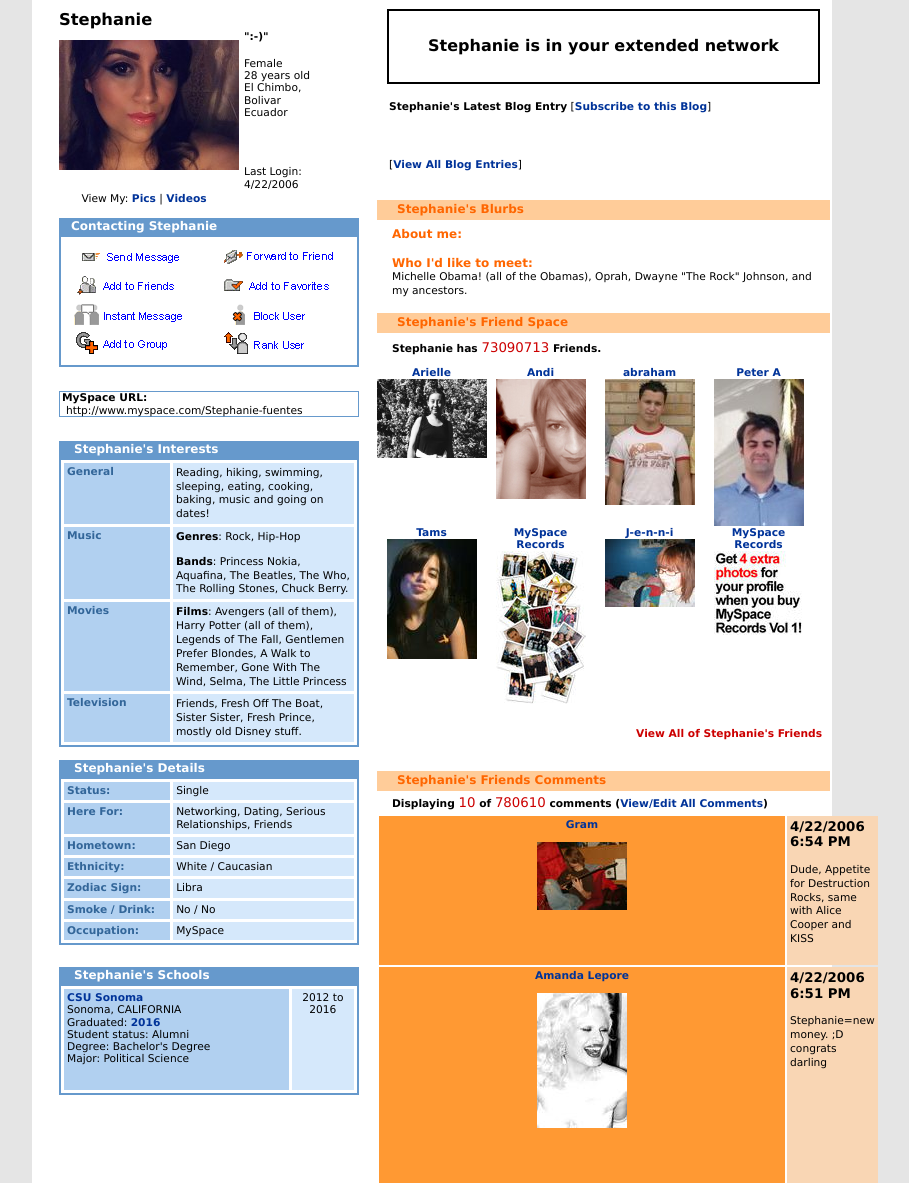
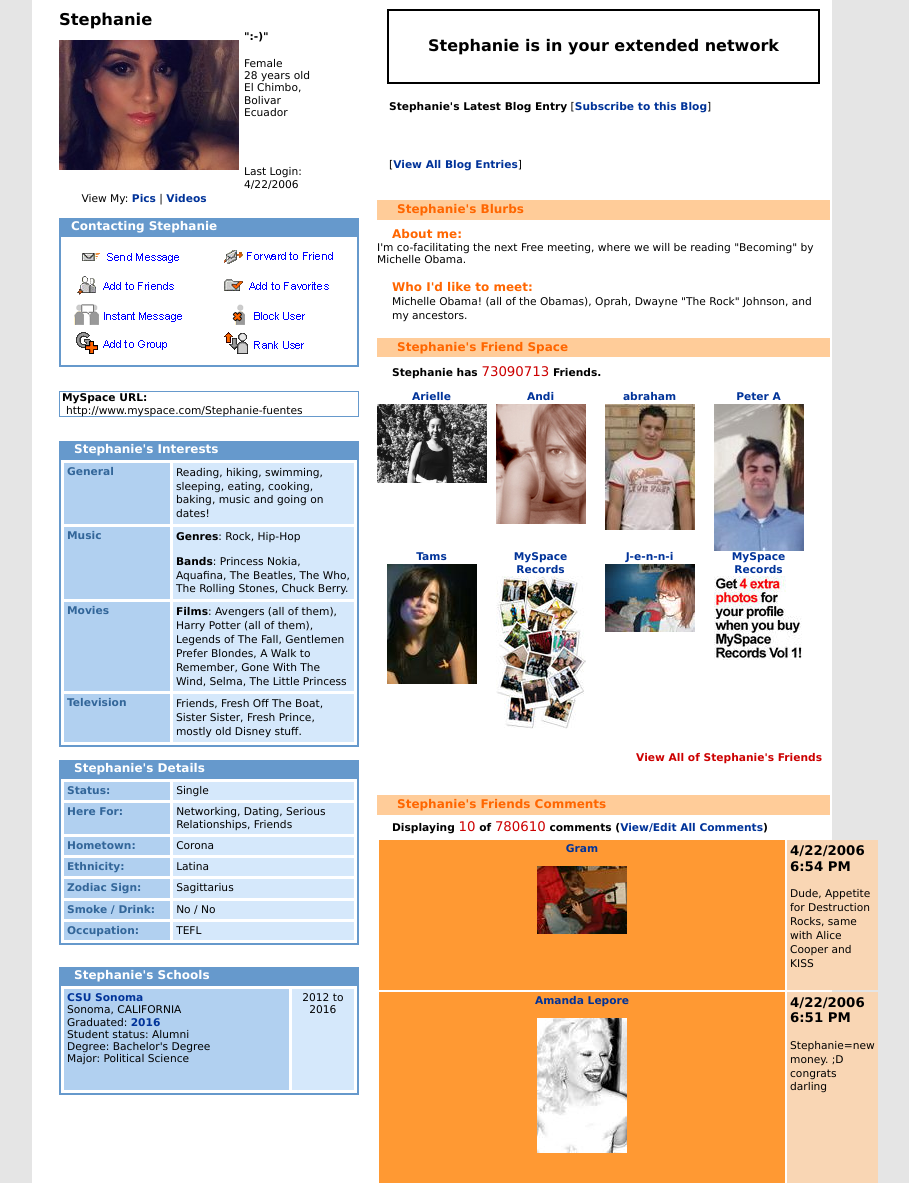
Before and after one commit to peter-amerkhanian/Free-map, a Flask app: page /myspace-stephanie in a window 1280 px wide. Shown: the part 155-1338 px from the top of the page, without its empty margins (208-1117 px from the left). Run offline with Flask 2, Linux system fonts and the light colour scheme.

Commit message:
edited stephanie's profile

```diff
--- a/templates/index_stephanie.html
+++ b/templates/index_stephanie.html
@@ -185,17 +185,17 @@
 
               <tr>
                 <th class="sidebar-table-header" scope="row">Hometown:</th>
-                <td class="sidebar-table-data">San Diego</td>
+                <td class="sidebar-table-data">Corona</td>
               </tr>
 
               <tr>
                 <th class="sidebar-table-header" scope="row">Ethnicity:</th>
-                <td class="sidebar-table-data">White / Caucasian</td>
+                <td class="sidebar-table-data">Latina</td>
               </tr>
 
               <tr>
                 <th class="sidebar-table-header" scope="row">Zodiac Sign:</th>
-                <td class="sidebar-table-data">Libra</td>
+                <td class="sidebar-table-data">Sagittarius</td>
               </tr>
 
               <tr>
@@ -205,7 +205,7 @@
 
               <tr>
                 <th class="sidebar-table-header" scope="row">Occupation:</th>
-                <td class="sidebar-table-data">MySpace</td>
+                <td class="sidebar-table-data">TEFL</td>
               </tr>
 
             </tbody>
@@ -264,6 +264,7 @@
           </header>
 
           <h3>About me:</h3>
+          I'm co-facilitating the next Free meeting, where we will be reading "Becoming" by Michelle Obama.
           <p></p>
           <h3>Who I'd like to meet: </h3>
           <p>Michelle Obama! (all of the Obamas), Oprah, Dwayne "The Rock" Johnson, and my ancestors.</p>
```
